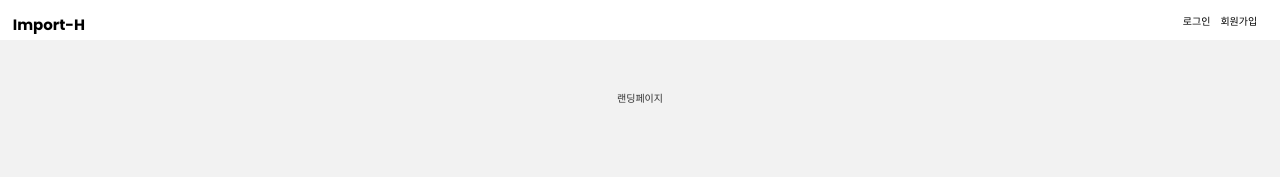
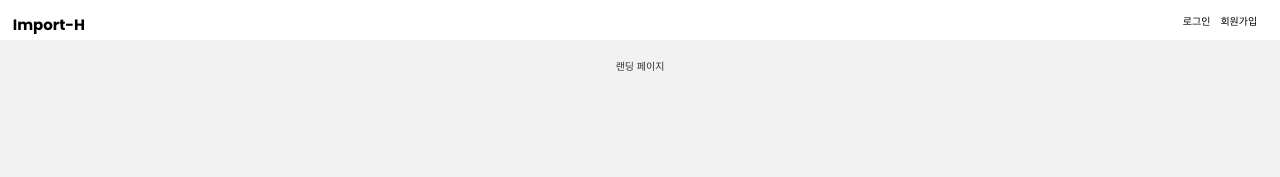
Before and after one commit to import-H/frontend, a React (Create React App) app: page / in a window 1280 px wide. Shown: the top 177 px of the page. Built offline with nearby package versions, Linux system fonts and the light colour scheme; a small style sheet from the web is missing.

Commit message:
style(margin값) 수정

```diff
--- a/src/App.js
+++ b/src/App.js
@@ -6,7 +6,7 @@ const App = () => {
   return (
     <Container>
       <GlobalStyle />
-      <div style={{marginTop: '5%'}}>랜딩페이지</div>
+      랜딩 페이지
     </Container>
   );
 };
--- a/src/Nav.css
+++ /dev/null
@@ -1,7 +0,0 @@
-/* NavBar */
-header {position: fixed; top: 0; left:0; right: 0; background-color: white; height: 5%}
-header #content {margin: 1%}
-header #logo {float: left}
-header #logo a, header #log a, .inner a {text-decoration: none; color: black;}
-header #log {float: right}
-header #log .element {float:left; margin-right:10px;}
--- a/src/Styles/theme.js
+++ b/src/Styles/theme.js
@@ -38,7 +38,7 @@ const Container = styled.div`
   width: 100%;
   max-width: 1200px;
   margin: 0 auto;
-  margin-top: 1%;
+  margin-top: 3%;
   min-width: 300px;
   padding: 20px 25px;
   display: flex;
--- a/src/index.css
+++ b/src/index.css
@@ -11,3 +11,11 @@ code {
   font-family: source-code-pro, Menlo, Monaco, Consolas, 'Courier New',
     monospace;
 }
+
+/* NavBar */
+header {position: fixed; top: 0; left:0; right: 0; background-color: white; height: 5%;}
+header #content {margin: 1%}
+header #logo {float: left}
+header #logo a, header #log a, .inner a {text-decoration: none; color: black;}
+header #log {float: right}
+header #log .element {float:left; margin-right:10px;}
--- a/src/index.js
+++ b/src/index.js
@@ -1,7 +1,6 @@
 import React from "react";
 import ReactDOM from "react-dom";
 import "./index.css";
-import "./Nav.css"
 import App from "./App";
 import { Main, Login, Register, Sample } from "./Pages";
 import PrivateRoute from "./utils/PrivateRoute"; //로그인한 사용자만 들어갈 수 있음
```
